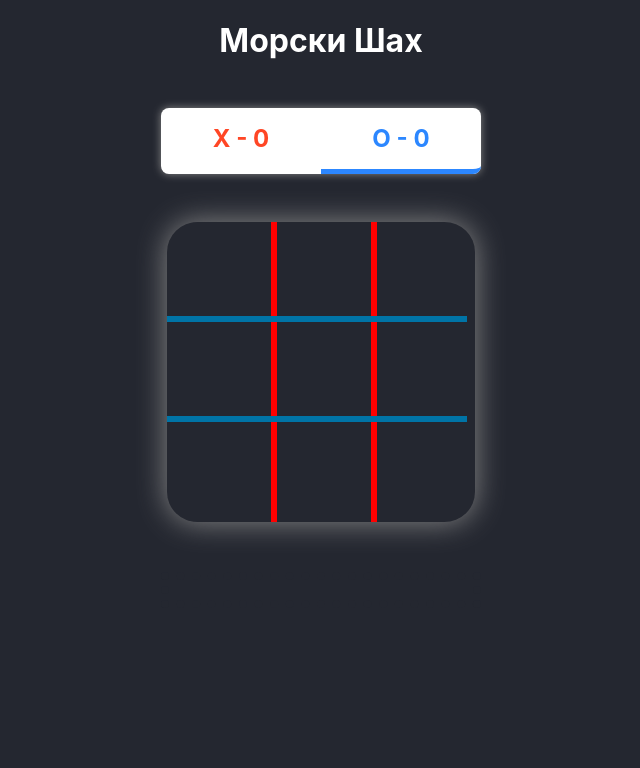
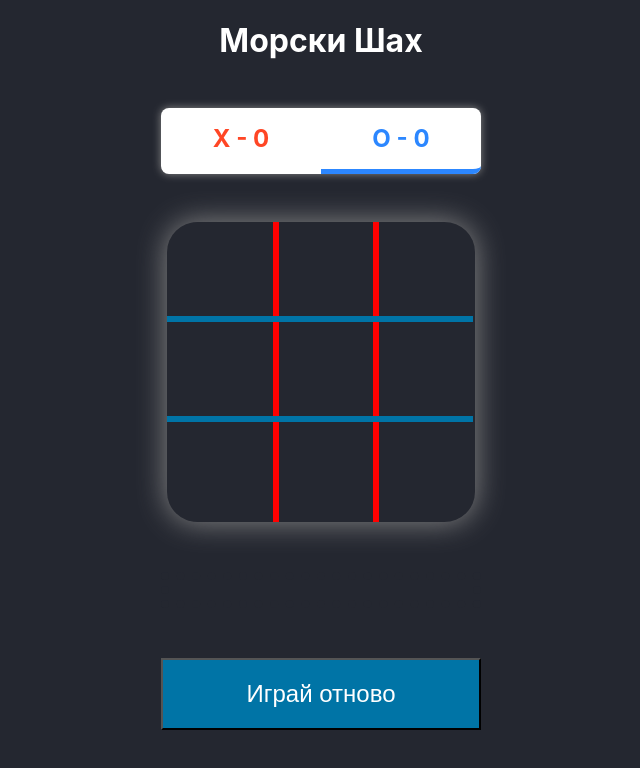
Before and after one commit to Georgiev86/Sea-Chess-React, a React (Create React App) app: page / in a window 1280 px wide. Shown: the top 768 px of the page, without its empty margins (319-959 px from the left). Built offline with nearby package versions, Linux system fonts and the light colour scheme.

Commit message:
modified:   src/App.css 	modified:   src/components/Reset.jsx 	new file:   src/components/ResetButton.tsx 	modified:   src/components/SeaChess.jsx 	modified:   src/components/Tile.jsx

```diff
--- a/src/App.css
+++ b/src/App.css
@@ -3,9 +3,35 @@ body {
   flex-direction: column;
   align-items: center;
   background-color: #242730;
-  color: white;
+  color: rgb(255, 255, 255);
 
 }
+/* @keyframes pulse {
+  0% {
+    color: rgb(50, 190, 46);
+  }
+  25% {
+    color: rgb(250, 250, 18);
+  }
+  50% {
+    color: rgb(15, 248, 6);
+  }
+  75% {
+    color:rgb(255, 70, 37)
+  }
+  100% {
+    color: rgb(50, 190, 46);
+  }
+} */
+
+/* body {
+  display: flex;
+  flex-direction: column;
+  align-items: center;
+  background-color: #242730;
+  color: rgb(50, 190, 46);
+  animation: pulse 3s infinite;
+} */
 
 h1 {
   text-align: center;
@@ -30,16 +56,19 @@ h1 {
   display: flex;
   justify-content: center;
   align-items: center;
+  transition: color 0.1s;
 }
-
+.tile.xSelected {
+  color: red;
+}
 .right-border {
   border-right: 0.2em solid red;
-  width: 6.5rem;
+  width: 6.6rem;
 }
 
 .bottom-border {
   border-bottom: 0.2em solid #0074a6;
-  /* width: 10rem; */
+  width: 6.6rem;
 }
 
 .x-hover:hover::after {
@@ -77,29 +106,29 @@ h1 {
 .strike-column-1 {
   height: 100%;
   width: 4px;
-  left: 15%;
+  left: 17%;
 }
 .strike-column-2 {
   height: 100%;
   width: 4px;
-  left: 46%;
+  left: 49%;
 }
 .strike-column-3 {
   height: 100%;
   width: 4px;
-  left: 83%;
+  left: 81%;
 }
 .strike-diagonal-1 {
   width: 90%;
   height: 4px;
-  top: 52%;
+  top: 50%;
   left: 5%;
   transform: skewY(45deg);
 }
 .strike-diagonal-2 {
   width: 90%;
   height: 4px;
-  top: 46%;
+  top: 49%;
   left: 5%;
   transform: skewY(-45deg);
 }
@@ -132,6 +161,13 @@ h1 {
   color: white;
   width: 100%;
   font-size: 1.5em;
+}
+.reset-button:hover {
+  background-color: #005c84;
+}
+
+.reset-button:active {
+  background-color: #003e57;
 }
 .scoreboard {
   display: flex;
@@ -168,3 +204,11 @@ h1 {
 .inactive {
   border-bottom: 5px solid transparent;
 }
+.tile {
+  color: currentColor;
+  font-size: 2em;
+  display: flex;
+  justify-content: center;
+  align-items: center;
+  transition: color 0.3s;
+}
--- a/src/components/Reset.jsx
+++ b/src/components/Reset.jsx
@@ -1,9 +1,9 @@
 import GameState from "./GameState";
 
 function Reset({ gameState, onReset }) {
-  if (gameState === GameState.inProgress) {
-    return;
-  }
+  // if (gameState === GameState.inProgress) {
+  //   return;
+  // }
   return (
     <button onClick={onReset} className="reset-button">
       Играй отново
--- a/src/components/SeaChess.jsx
+++ b/src/components/SeaChess.jsx
@@ -7,6 +7,8 @@ import ScoreBoard from "./ScoreBoard";
 
 const Играч_X = "X";
 const Играч_O = "O";
+
+
 
 const winningCombinations = [
   //Rows
@@ -86,6 +88,8 @@ function SeaChess() {
     setStrikeClass(null);
   };
 
+
+
   useEffect(() => {
     checkWinner(tiles, setStrikeClass, setGameState);
   }, [tiles]);
@@ -107,6 +111,7 @@ function SeaChess() {
         tiles={tiles}
         onTileClick={handleTileClick}
         strikeClass={strikeClass}
+
       />
       <GameOver gameState={gameState} />
       <Reset gameState={gameState} onReset={handleReset} />
--- a/src/components/Tile.jsx
+++ b/src/components/Tile.jsx
@@ -1,5 +1,6 @@
 function Tile({ className, value, onClick, playerTurn }) {
     let hoverClass = null;
+
     if (value == null && playerTurn != null) {
       hoverClass = `${playerTurn.toLowerCase()}-hover`;
     }
```
Also changed, not shown: src/components/ResetButton.tsx (added, +15 -0 lines).
